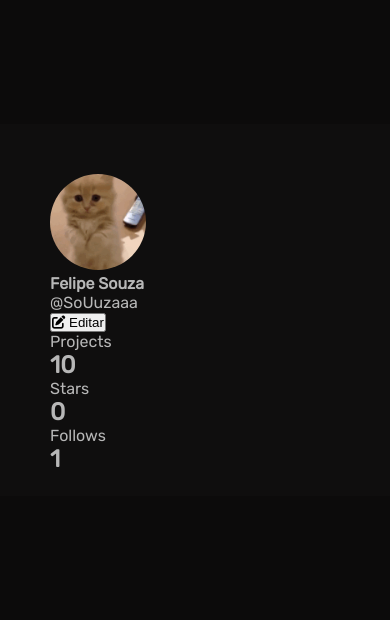
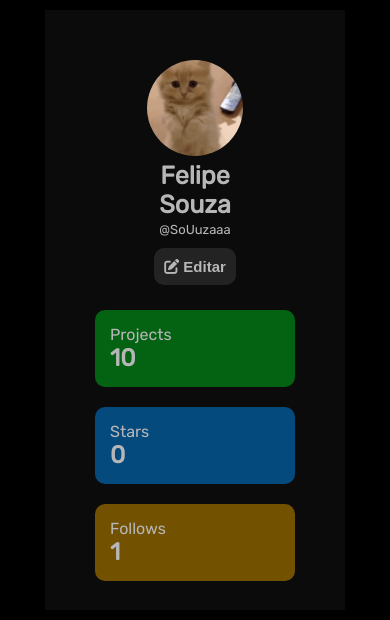
Before and after one commit to SoUuzaaa/profile-component-master, a plain HTML site: page index.html in a window 390 px wide. Shown: the part 112-732 px from the top of the page. Drawn offline with Linux system fonts and the light colour scheme.

Commit message:
Finish CSS

```diff
--- a/css/responsive.css
+++ b/css/responsive.css
@@ -0,0 +1,38 @@
+@media screen and (max-width: 700px) {
+    .user-info {
+        width: 400px;
+    }
+}
+@media screen and (max-width: 600px) {
+    .user-info {
+        width: 300px;
+        height: 500px;
+    }
+    .user-profile {
+        display: flex;
+        flex-direction: column;
+        align-items: center;
+    }
+    .user-name {
+        text-align: center;
+        margin: 5px 0px;
+    }
+    .user-profile button {
+        margin-top: 5px;
+    }
+
+    .user-content {
+        margin-top: 15px;
+        flex-direction: column;
+        align-content: center;
+    }
+    .user-content div {
+        margin: 10px 0px;
+    }
+}
+@media screen and (max-width: 400px) {
+    .user-info {
+        width: 200px;
+        height: 500px;
+    }
+}
--- a/css/style.css
+++ b/css/style.css
@@ -13,10 +13,12 @@
     padding: 0;
 }
 body {
-    background: var(--Preto);
+    background: black;
     color: var(--Branco);
     font-family: 'Rubik';
 }
+/* Section*/
+
 section {
     display: flex;
     justify-content: center;
@@ -24,8 +26,70 @@ section {
     height: 100vh;
 }
 .user-info {
-    background-color: var(--Cinza);
+    background-color: var(--Preto);
     width: 600px;
     height: 272px;
     padding: 50px;
 }
+
+/* Profile */
+
+.user-profile {
+    display: flex;
+}
+.user-profile button {
+    background-color: #232323;
+    color: var(--Branco);
+    margin-top: 20px;
+    border: none;
+    border-radius: 10px;
+    font-size: 15px;
+    font-weight: 600;
+    padding: 10px;
+    transition: 1s ease all;
+}
+button:hover {
+    cursor: pointer;
+    background-color: var(--Branco);
+    color: #232323;
+    border: 0px solid;
+    border-radius: 10px;
+}
+.user-profile span {
+    font-size: 13px;
+}
+.user-name {
+    margin-top: 20px;
+    width: 65%;
+    margin-left: 20px;
+}
+.user-name strong {
+    font-size: 25px;
+}
+
+/* Content */
+
+.user-content {
+    display: flex;
+    flex-direction: row;
+    justify-content: center;
+    margin-top: 50px;
+}
+.user-content div {
+    margin-right: 15px;
+}
+.user-projects {
+    border-radius: 10px;
+    padding: 15px 60px 15px 15px;
+    background-color: var(--Verde);
+}
+.user-stars {
+    border-radius: 10px;
+    padding: 15px 80px 15px 15px;
+    background-color: var(--Azul);
+}
+.user-follows {
+    border-radius: 10px;
+    padding: 15px 60px 15px 15px;
+    background-color: var(--Amarelo);
+}
```
